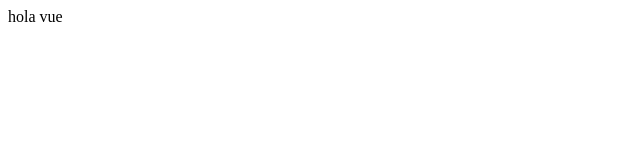
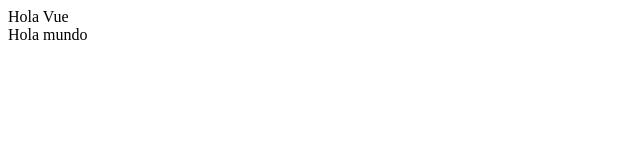
Before and after one commit to soquiro/vue_IntroFundamentos, a plain HTML site: page index.html in a window 1280 px wide. Shown: the full height of the page, 0-640 px from the left. Drawn offline with nearby package versions, Linux system fonts and the light colour scheme.

Commit message:
Comunicación con componentes profundos abuelo a nieto

```diff
--- a/index.html
+++ b/index.html
@@ -10,15 +10,42 @@
     <script src="https://unpkg.com/vue@3/dist/vue.global.js"></script>
     <div id="app"> {{text}} </div>
     <script>
-      const vm= Vue.createApp({
+      const app= Vue.createApp({
         data(){
-            return {
-                text:"hola vue"
-            };
-        }
+            return{
+                text:"Hola Vue"
+            }
+        },
+        provide:{
+            otroTexto:"Hola mundo"
+        },
+        template:`
+        <div> {{text}} </div>
+        <otro />
 
-       }).mount("#app");
-       console.log(vm);
+        `
+
+      })
+
+      app.component("otro",{
+        props:{
+
+        },
+        template:`
+         <tercer/>
+        `
+
+      }),
+      app.component("tercer",{
+        inject:["otroTexto"],
+        template:`
+         <div> {{otroTexto}} </div>
+        `
+
+      });
+
+     const vm=app.mount("#app");
+
     </script>
 
 </body>
```
